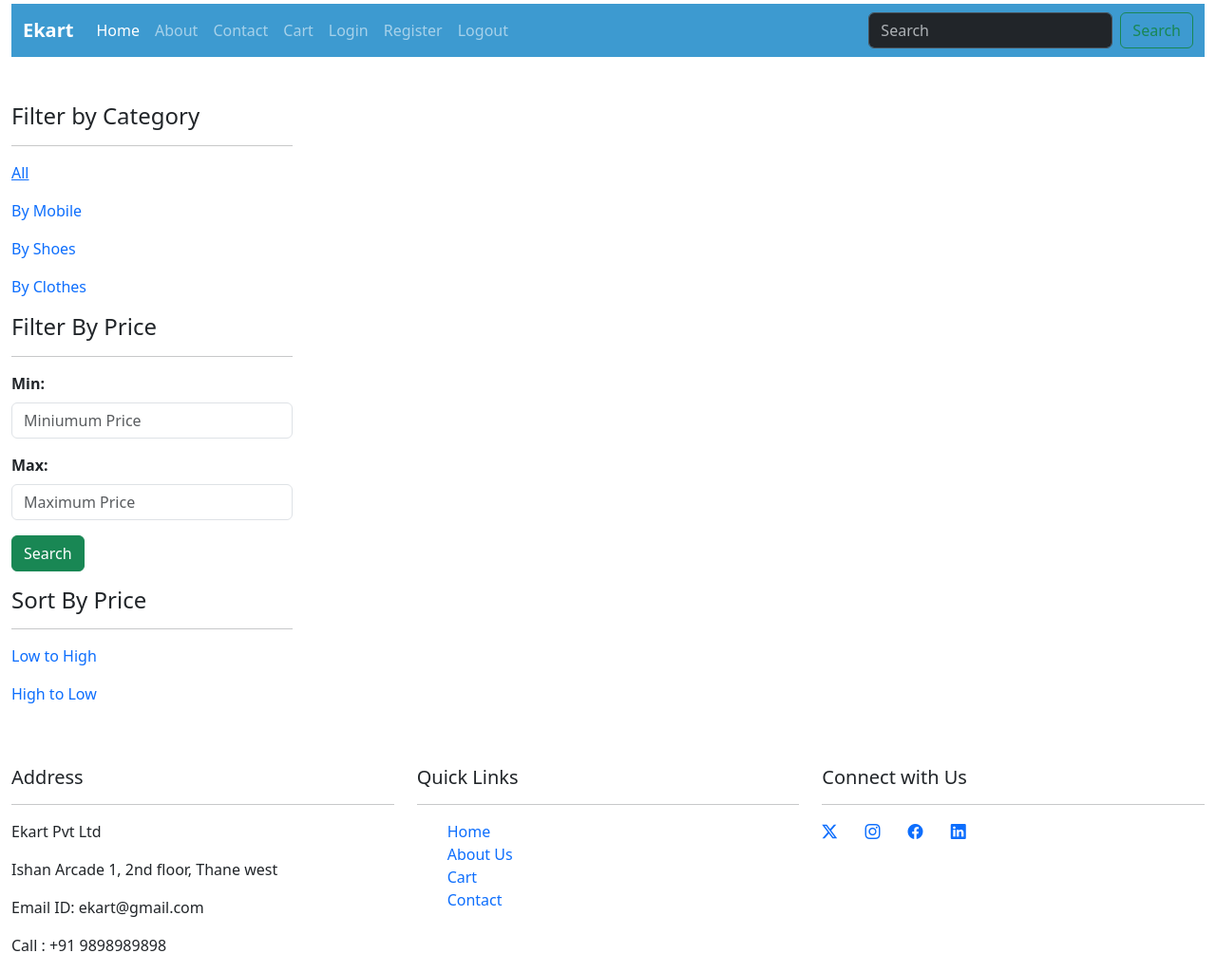
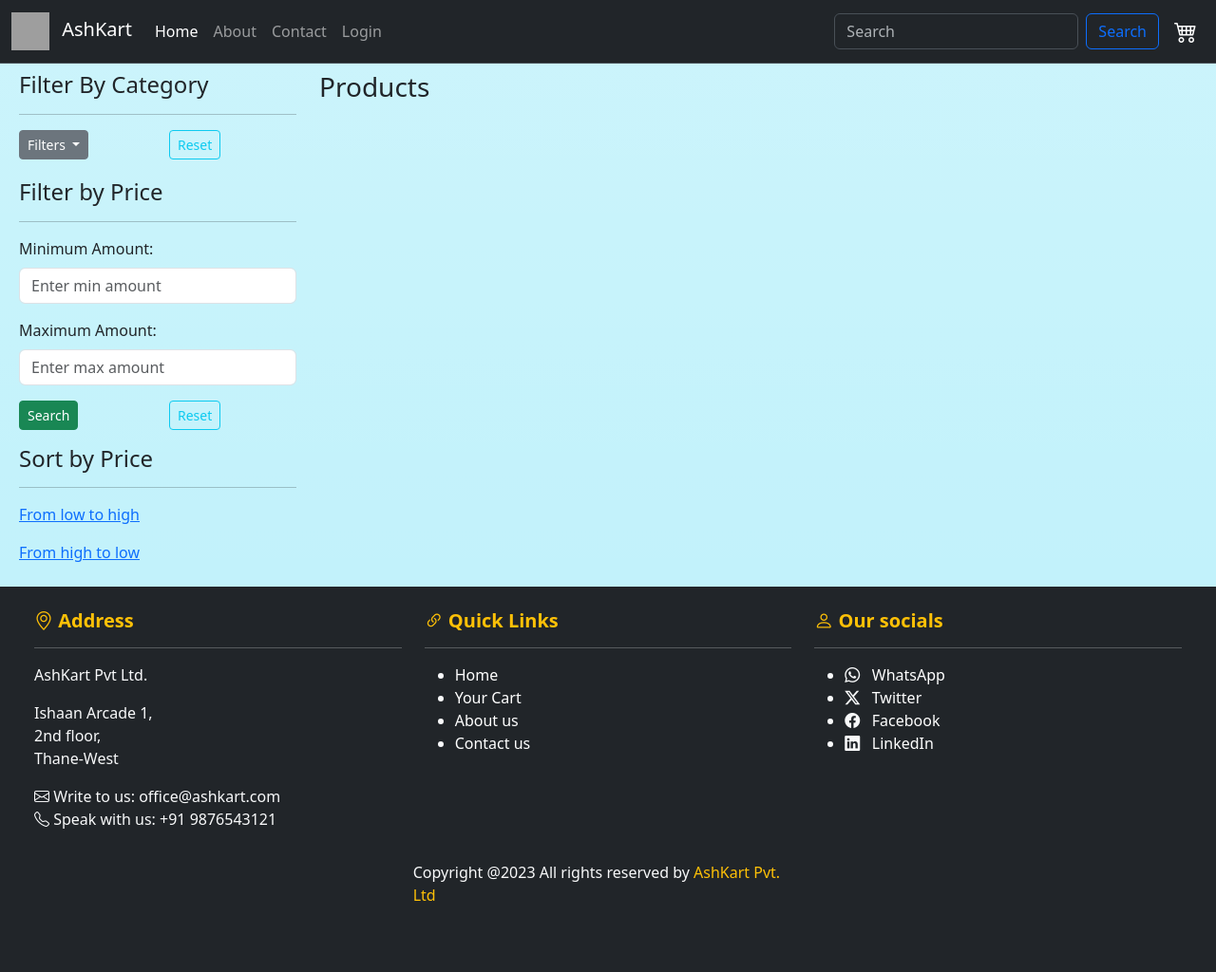
Before and after one commit to redfieldC/itvedant_shopping_crud_multiuser, a Django app: page / in a window 1280 px wide. Shown: the whole page at 95% size. After the commit the page ends 949 px from the top, so only its background shows below. Run offline with Django 4.2, Linux system fonts and the light colour scheme; data that the repository does not hold is empty; some libraries are stand-ins or nearby versions; grey boxes are pictures that could not be loaded.

Commit message:
Update index.html

```diff
--- a/django/Productstore/store/templates/storeapp/index.html
+++ b/django/Productstore/store/templates/storeapp/index.html
@@ -1,179 +1,84 @@
+{% extends 'base.html' %}
 {% load static %}
-<!DOCTYPE html>
-<html lang="en">
-  <head>
-    <meta charset="UTF-8" />
-    <meta name="viewport" content="width=device-width, initial-scale=1.0" />
-    <title>Ekart|Home</title>
-    <!-- <link href="https://cdn.jsdelivr.net/npm/bootstrap@5.3.2/dist/css/bootstrap.min.css" rel="stylesheet" integrity="sha384-T3c6CoIi6uLrA9TneNEoa7RxnatzjcDSCmG1MXxSR1GAsXEV/Dwwykc2MPK8M2HN" crossorigin="anonymous"> -->
-    <link
-      rel="stylesheet"
-      href="{% static 'assests/css/bootstrap.min.css' %}"
-    />
-    <link rel="stylesheet" href="{% static 'assests/css/style.css' %}" />
-    <link
-      rel="stylesheet"
-      href="https://cdn.jsdelivr.net/npm/bootstrap-icons@1.11.1/font/bootstrap-icons.css"
-    />
-  </head>
-  <body>
-    <div class="container-fluid">
-      <div class="row mt-1">
-        <div class="col-md-12">
-          <nav
-            class="navbar navbar-expand-lg"
-            data-bs-theme="dark"
-            style="background-color: #3d9ad0"
-          >
-            <div class="container-fluid">
-              <a class="navbar-brand" href="index.html"
-                ><strong>Ekart</strong></a
-              >
-              <button
-                class="navbar-toggler"
-                type="button"
-                data-bs-toggle="collapse"
-                data-bs-target="#navbarSupportedContent"
-                aria-controls="navbarSupportedContent"
-                aria-expanded="false"
-                aria-label="Toggle navigation"
-              >
-                <span class="navbar-toggler-icon"></span>
-              </button>
-              <div class="collapse navbar-collapse" id="navbarSupportedContent">
-                <ul class="navbar-nav me-auto mb-2 mb-lg-0">
-                  <li class="nav-item">
-                    <a
-                      class="nav-link active"
-                      aria-current="page"
-                      href="index.html"
-                      >Home</a
-                    >
-                  </li>
-                  <li class="nav-item">
-                    <a class="nav-link" href="about.html">About</a>
-                  </li>
-                  <!-- <li class="nav-item dropdown">
-                            <a class="nav-link dropdown-toggle" href="#" role="button" data-bs-toggle="dropdown" aria-expanded="false">
-                              Dropdown
-                            </a>
-                            <ul class="dropdown-menu">
-                              <li><a class="dropdown-item" href="#">Action</a></li>
-                              <li><a class="dropdown-item" href="#">Another action</a></li>
-                              <li><hr class="dropdown-divider"></li>
-                              <li><a class="dropdown-item" href="#">Something else here</a></li>
-                            </ul>
-                          </li> -->
-                  <!-- <li class="nav-item">
-                            <a class="nav-link " aria-disabled="true">Disabled</a>
-                          </li> -->
-                  <li class="nav-item">
-                    <a class="nav-link" href="contact.html">Contact</a>
-                  </li>
-                  <li class="nav-item">
-                    <a class="nav-link" href="/cart">Cart</a>
-                  </li>
-                  <li class="nav-item">
-                    <a class="nav-link" href="login.html">Login</a>
-                  </li>
-                  <li class="nav-item">
-                    <a class="nav-link" href="register.html">Register</a>
-                  </li>
-                  <li class="nav-item">
-                    <a class="nav-link" href="logout.html">Logout</a>
-                  </li>
-                </ul>
-                <form class="d-flex" role="search" action="/search">
-                  <input
-                    class="form-control me-2"
-                    type="search"
-                    placeholder="Search"
-                    aria-label="Search"
-                    name="search"
-                  />
-                  <button class="btn btn-outline-success" type="submit">
-                    Search
-                  </button>
-                </form>
-              </div>
-            </div>
-          </nav>
-        </div>
-      </div>
+{% block 'main' %}
 
-      <!--Main section starts-->
 
-      <div class="row mt-5">
+<div class="row bg-info p-2 text-dark bg-gradient bg-opacity-25">
     <div class="col-md-3">
-          <h4>Filter by Category</h4>
-          <hr />
-          <p><a href="/">All</a></p>
+        <h4> Filter By Category </h4>
+        <hr>
+        <div class="row mb-3">
+            <!-- <div class="col-md-8">
                 <p><a href="/catfilter/1" class="anchor">By Mobile</a></p>
                 <p><a href="/catfilter/2" class="anchor">By Shoes</a></p>
                 <p><a href="/catfilter/3" class="anchor">By Clothes</a></p>
-
-          <h4>Filter By Price</h4>
-          <hr />
-          <form action="/pricefilter">
+            </div> -->
+            <div class="col-md-6 mb-1">
+                <div class="dropdown">
+                    <button class="btn btn-secondary btn-sm dropdown-toggle" type="button" data-bs-toggle="dropdown"
+                        aria-expanded="false">
+                        Filters
+                    </button>
+                    <ul class="dropdown-menu">
+                        <li><a class="dropdown-item" href="/catfilter/1">By Mobile</a></li>
+                        <li><a class="dropdown-item" href="/catfilter/2">By Shoes</a></li>
+                        <li><a class="dropdown-item" href="/catfilter/3">By Clothes</a></li>
+                    </ul>
+                </div>
+            </div>
+            <div class="col-md-6">
+                <a href="/"><button type="submit" class="btn btn-outline-info btn-sm">Reset</button></a>
+            </div>
+        </div>
+        <h4>Filter by Price</h4>
+        <hr>
+        <form action="/pricerange">
             <div class="mb-3">
-              <label for="input1" class="form-label"
-                ><strong>Min:</strong></label
-              >
-              <input
-                type="number"
-                class="form-control"
-                name="min"
-                id="input1"
-                placeholder="Miniumum Price"
-              />
+                <label for="input1" class="form-label">Minimum Amount:</label>
+                <input type="number" class="form-control" name="min" id="min" placeholder="Enter min amount">
             </div>
             <div class="mb-3">
-              <label for="input1" class="form-label"
-                ><strong>Max:</strong></label
-              >
-              <input
-                type="number"
-                class="form-control"
-                name="max"
-                id="input2"
-                placeholder="Maximum Price"
-              />
+                <label for="input2" class="form-label">Maximum Amount:</label>
+                <input type="number" class="form-control" name="max" id="max" placeholder="Enter max amount">
             </div>
-            <div class="mb-3">
-              <button class="btn btn-success">Search</button>
+            <div class="row mb-3">
+                <div class="col-md-6">
+                    <button type="submit" class="btn btn-sm btn-success">Search</button>
                 </div>
-          </form>
-
-
-          <h4>Sort By Price</h4>
-          <hr />
-          <p><a href="/sort?q=asc" class="anchor">Low to High</a></p>
-          <p><a href="/sort?q=desc" class="anchor">High to Low</a></p>
+                <div class="col-md-6">
+                    <a href="/"><button type="button" class="btn btn-outline-info btn-sm">Reset</button></a>
                 </div>
-        <div class="col-md-9">
+            </div>
             <div>
-            {% if errmsg %}
+                {%  if errmsg %}
                 <div class="alert alert-danger">{{errmsg}}</div>
                 {% endif %}
             </div>
+        </form>
+        <h4>Sort by Price</h4>
+        <hr>
+        <p><a href="/sort?q=asc" class="anchor">From low to high</a></p>
+        <p><a href="/sort?q=desc" class="anchor">From high to low</a></p>
+
+    </div>
+    <div class="col-md-9">
+        <h3> Products </h3>
         <div class="row">
             {% for x in pdata %}
-            <div class="col-md-3">
-              <div class="card" style="width: 100%">
-                <img
-                  src="{{x.pimage.url}}"
-                  class="card-img-top"
-                  alt="..."
-                  width="100%"
-                  height="200px"
-                />
+            <div class="col-md-3 mb-3">
+                <div class="card" style="width: 100%;">
+                    <img src="{{x.pimage.url}}" class="card-img-top" alt="..." width="100%" height="200px">
                     <div class="card-body">
-                  <h5 class="card-title">Product Name : {{x.name}}</h5>
-                  <p>Price: {{x.price}}</p>
-                  <p class="card-text">Product Details :</p>
-                  <a href="/pdetails/{{x.id}}" class="btn btn-primary"
-                    >More Details</a
-                  >
+                        <h5 class="card-title">{{x.name}}</h5>
+                        {% if x.cat == 1 %}
+                        <p class="card-text">Category: Mobile </p>
+                        {% elif x.cat == 2 %}
+                        <p class="card-text">Category: Shoes </p>
+                        {% else %}
+                        <p class="card-text">Category: Clothes </p>
+                        {% endif %}
+                        <p class="card-text">Price: {{x.price}}</p>
+                        <a href="/pdetails/{{x.id}}" class="btn btn-primary">More Details</a>
                     </div>
                 </div>
             </div>
@@ -181,50 +86,4 @@
         </div>
     </div>
 </div>
-      <!--Main section ends-->
-      <!--Footer Start-->
-
-      <div class="row mt-5">
-        <div class="col-md-4">
-          <h5>Address</h5>
-          <hr />
-          <p>Ekart Pvt Ltd</p>
-          <p>Ishan Arcade 1, 2nd floor, Thane west</p>
-          <p>Email ID: ekart@gmail.com</p>
-          <p>Call : +91 9898989898</p>
-        </div>
-        <div class="col-md-4">
-          <h5>Quick Links</h5>
-          <hr />
-          <ul type="none">
-            <li><a href="home.html" class="anchor">Home</a></li>
-            <li><a href="about.html" class="anchor">About Us</a></li>
-            <li><a href="/cart" class="anchor">Cart</a></li>
-            <li><a href="contact.html" class="anchor">Contact</a></li>
-
-            <!-- <li><a href="home.html">Home</a></li>
-                <li><a href="about.html">About Us</a></li>
-                <li><a href="cart.html">Cart</a></li>
-                <li><a href="contact.html">Contact</a></li> -->
-          </ul>
-        </div>
-        <div class="col-md-4">
-          <h5>Connect with Us</h5>
-          <hr />
-          <a href="https://twitter.com/"><i class="bi bi-twitter-x"></i></a>
-          &nbsp; &nbsp; &nbsp;
-          <a href="https://www.instagram.com/"
-            ><i class="bi bi-instagram"></i
-          ></a>
-          &nbsp; &nbsp; &nbsp;
-          <a href="https://www.facebook.com/"><i class="bi bi-facebook"></i></a>
-          &nbsp; &nbsp; &nbsp;
-          <a href="https://in.linkedin.com/"><i class="bi bi-linkedin"></i></a>
-        </div>
-      </div>
-    </div>
-    <!-- <script src="https://cdn.jsdelivr.net/npm/bootstrap@5.3.2/dist/js/bootstrap.bundle.min.js" integrity="sha384-C6RzsynM9kWDrMNeT87bh95OGNyZPhcTNXj1NW7RuBCsyN/o0jlpcV8Qyq46cDfL" crossorigin="anonymous"></script> -->
-    <script src="assests/js/popper.min.js"></script>
-    <script src="assests/js/bootstrap.min.js"></script>
-  </body>
-</html>
+{% endblock 'main' %}
```
Lines whose indentation alone changed are shown as unchanged.
